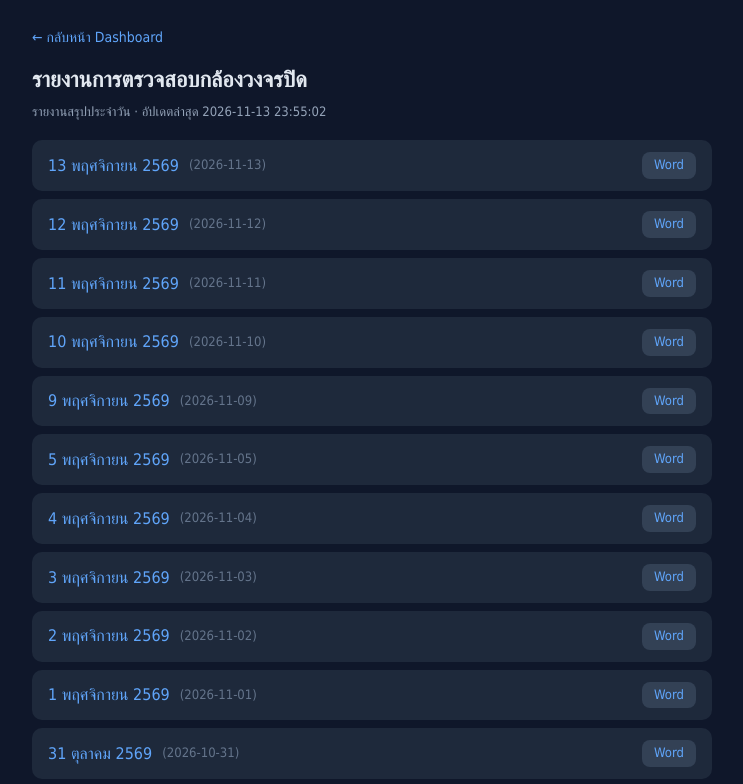
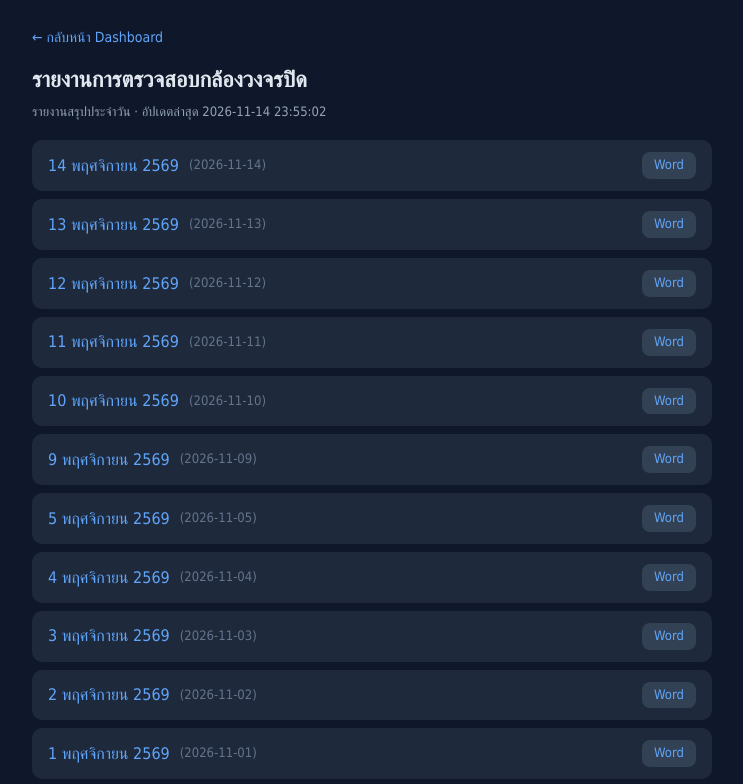
Before and after one commit to teeranop/cctv-monitor, a plain HTML site: page reports/index.html in a window 1280 px wide. Shown: the top 784 px of the page, without its empty margins (268-1011 px from the left). Drawn offline with Linux system fonts and the light colour scheme.

Commit message:
report index 2026-11-14

```diff
--- a/reports/index.html
+++ b/reports/index.html
@@ -16,8 +16,9 @@ li span{color:#64748b;font-size:13px}
 </style></head><body><div class="wrap">
 <a class="back" href="../">&larr; กลับหน้า Dashboard</a>
 <h1>รายงานการตรวจสอบกล้องวงจรปิด</h1>
-<div class="sub">รายงานสรุปประจำวัน · อัปเดตล่าสุด 2026-11-13 23:55:02</div>
-<ul><li><a href="report_2026-11-13.html">13 พฤศจิกายน 2569</a> <span>(2026-11-13)</span> <a class="dl" href="report_2026-11-13.docx">Word</a></li>
+<div class="sub">รายงานสรุปประจำวัน · อัปเดตล่าสุด 2026-11-14 23:55:02</div>
+<ul><li><a href="report_2026-11-14.html">14 พฤศจิกายน 2569</a> <span>(2026-11-14)</span> <a class="dl" href="report_2026-11-14.docx">Word</a></li>
+<li><a href="report_2026-11-13.html">13 พฤศจิกายน 2569</a> <span>(2026-11-13)</span> <a class="dl" href="report_2026-11-13.docx">Word</a></li>
 <li><a href="report_2026-11-12.html">12 พฤศจิกายน 2569</a> <span>(2026-11-12)</span> <a class="dl" href="report_2026-11-12.docx">Word</a></li>
 <li><a href="report_2026-11-11.html">11 พฤศจิกายน 2569</a> <span>(2026-11-11)</span> <a class="dl" href="report_2026-11-11.docx">Word</a></li>
 <li><a href="report_2026-11-10.html">10 พฤศจิกายน 2569</a> <span>(2026-11-10)</span> <a class="dl" href="report_2026-11-10.docx">Word</a></li>
```
